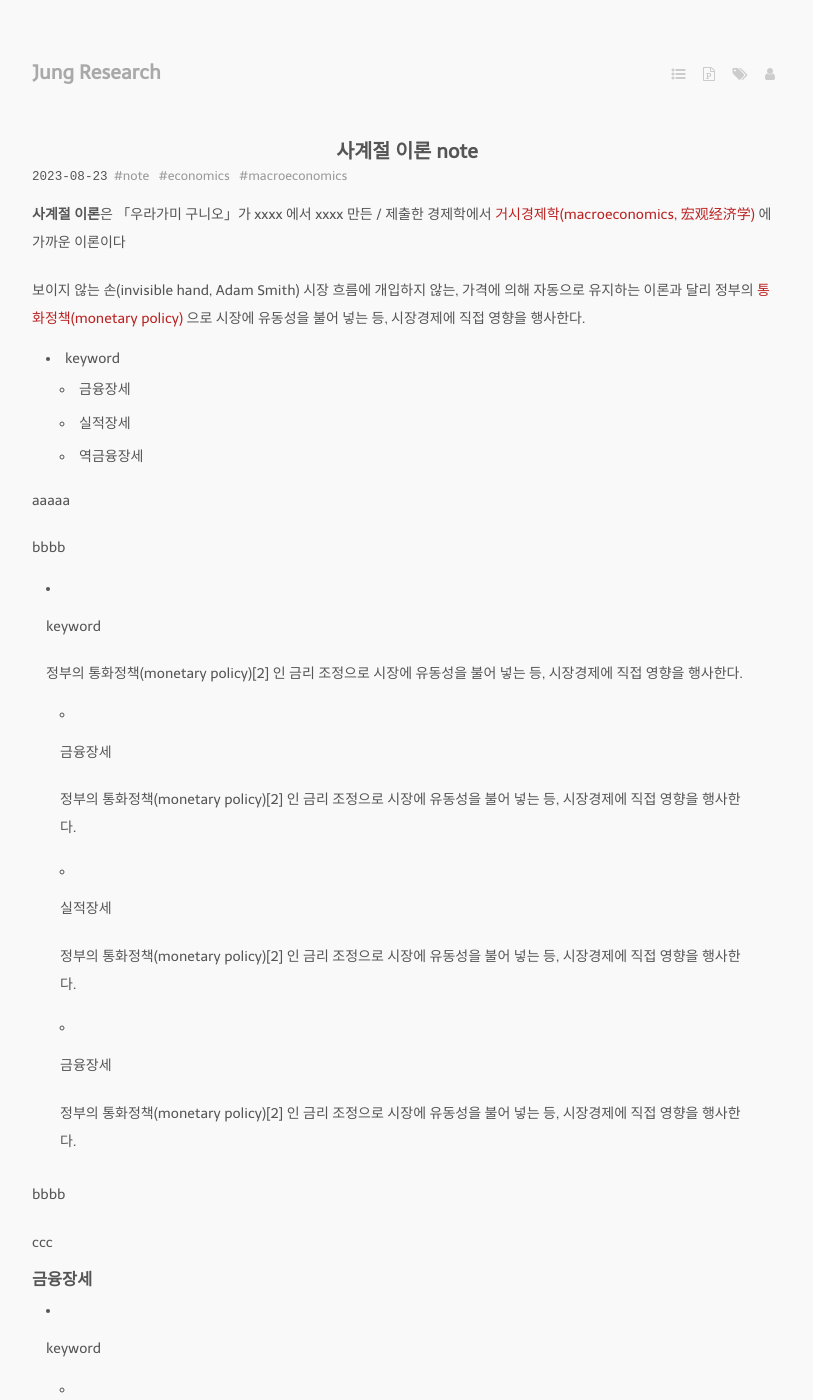
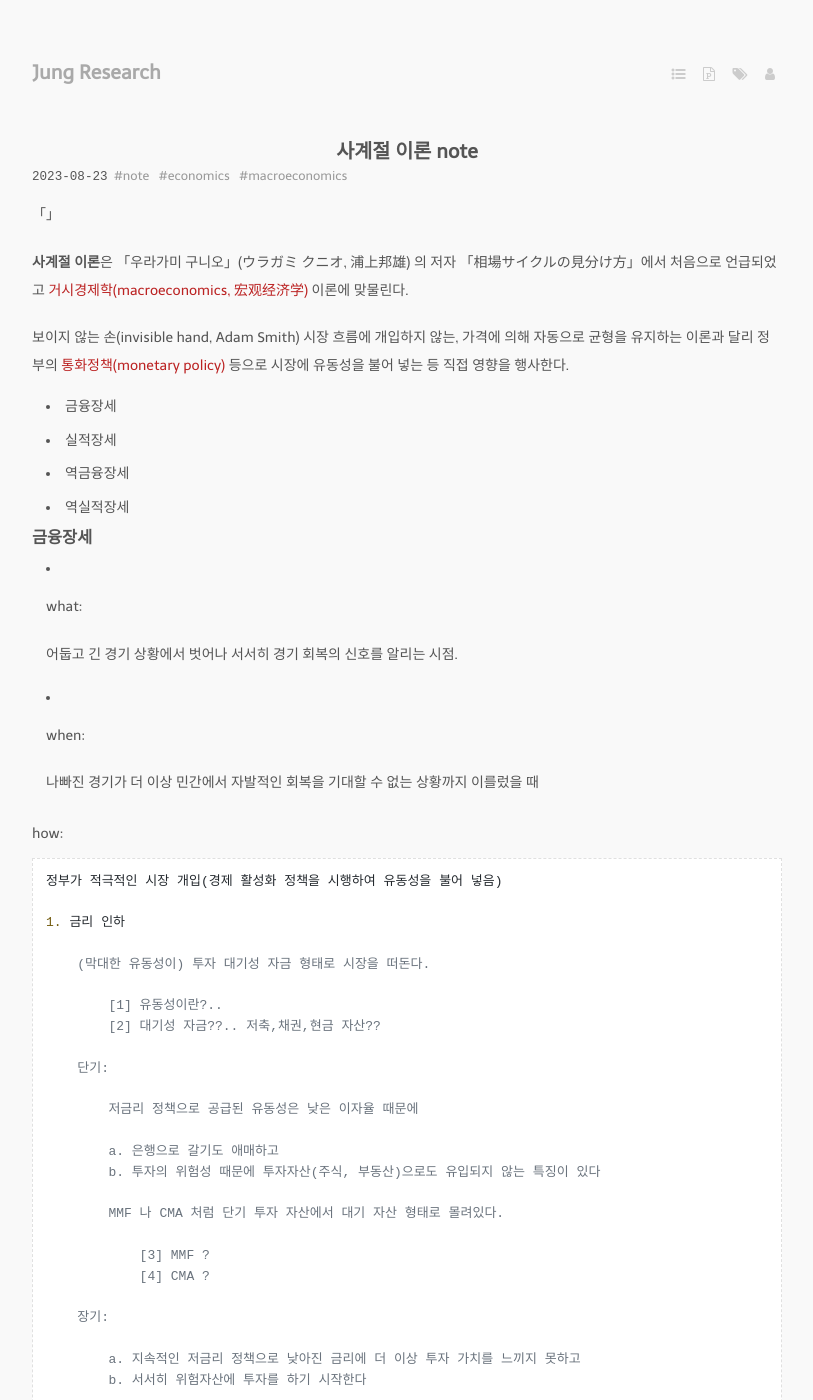
Before and after one commit to jung-research/github.io, a Jekyll site: the page built from _posts/2023-08-23-season_theory.md, in a window 1280 px wide and 1400 px high. Shown: the whole window, without its empty margins (233-1046 px from the left). Built offline with Jekyll 4.4.1, drawn with Linux system fonts in a browser that asks for light colours; nearby versions of some CDN libraries; some web fonts are replaced.

Commit message:
mod season theory

```diff
--- a/_posts/2023-08-23-season_theory.md
+++ b/_posts/2023-08-23-season_theory.md
@@ -7,58 +7,27 @@ tags:
   - macroeconomics
 
 ---
+「」
 
-**사계절 이론**은 「우라가미 구니오」가 xxxx 에서 xxxx 만든 / 제출한 경제학에서 [거시경제학(macroeconomics, 宏观经济学)](/2023/08/23/economics.html#macroeconomics) 에 가까운 이론이다
+**사계절 이론**은 「우라가미 구니오」(ウラガミ クニオ, 浦上邦雄) 의 저자 「相場サイクルの見分け方」에서 처음으로 언급되었고
+[거시경제학(macroeconomics, 宏观经济学)](/2023/08/23/economics.html#macroeconomics) 이론에 맞물린다.
 
-보이지 않는 손(invisible hand, Adam Smith) 시장 흐름에 개입하지 않는, 가격에 의해 자동으로 유지하는 이론과 달리 정부의 [통화정책(monetary policy)](/2023/08/23/economics.html#monetary-policy) 으로 시장에
-유동성을 불어 넣는 등, 시장경제에 직접 영향을 행사한다.
 
-* keyword
-  * 금융장세
-  * 실적장세
-  * 역금융장세
+보이지 않는 손(invisible hand, Adam Smith) 시장 흐름에 개입하지 않는, 가격에 의해 자동으로 균형을 유지하는 이론과 달리 정부의
+[통화정책(monetary policy)](/2023/08/23/economics.html#monetary-policy) 등으로 시장에 유동성을 불어 넣는 등 직접 영향을 행사한다.
 
-aaaaa
-
-bbbb
-
-* keyword
-
-    정부의 통화정책(monetary policy)[2] 인 금리 조정으로 시장에 유동성을 불어 넣는 등, 시장경제에 직접 영향을 행사한다.
-
-  * 금융장세
-
-      정부의 통화정책(monetary policy)[2] 인 금리 조정으로 시장에 유동성을 불어 넣는 등, 시장경제에 직접 영향을 행사한다.
-
-  * 실적장세
-
-    정부의 통화정책(monetary policy)[2] 인 금리 조정으로 시장에 유동성을 불어 넣는 등, 시장경제에 직접 영향을 행사한다.
-
-  * 금융장세
-
-      정부의 통화정책(monetary policy)[2] 인 금리 조정으로 시장에 유동성을 불어 넣는 등, 시장경제에 직접 영향을 행사한다.
-
-bbbb
-
-ccc
+* 금융장세
+* 실적장세
+* 역금융장세
+* 역실적장세
 
 ### 금융장세
 
-* keyword
-
-  * 금융장세
-
-  * 실적장세
-
-  * 역금융장세
-
-  * 역실적장세
-
-what:
+* what:
 
     어둡고 긴 경기 상황에서 벗어나 서서히 경기 회복의 신호를 알리는 시점.
 
-when:
+* when:
 
     나빠진 경기가 더 이상 민간에서 자발적인 회복을 기대할 수 없는 상황까지 이를렀을 때
 
```
